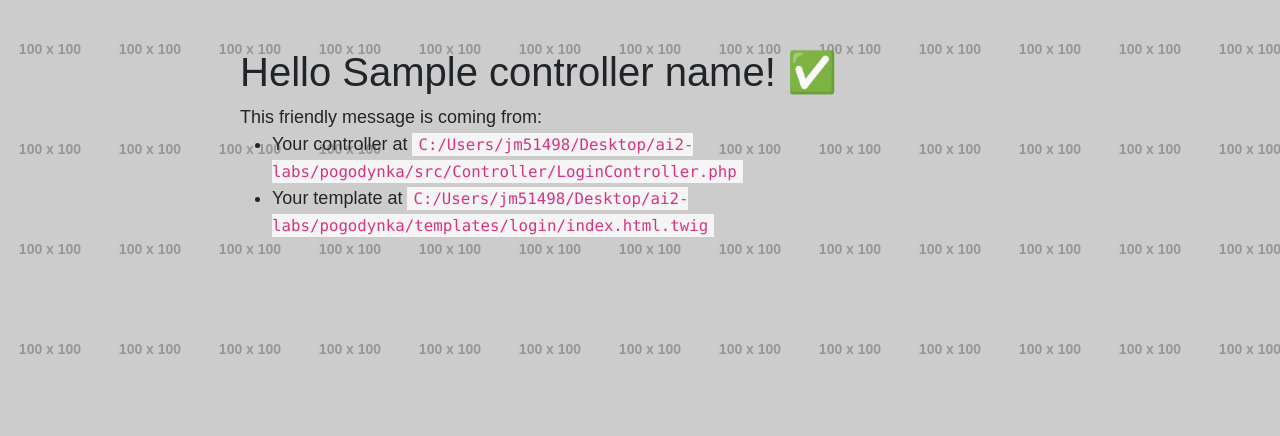
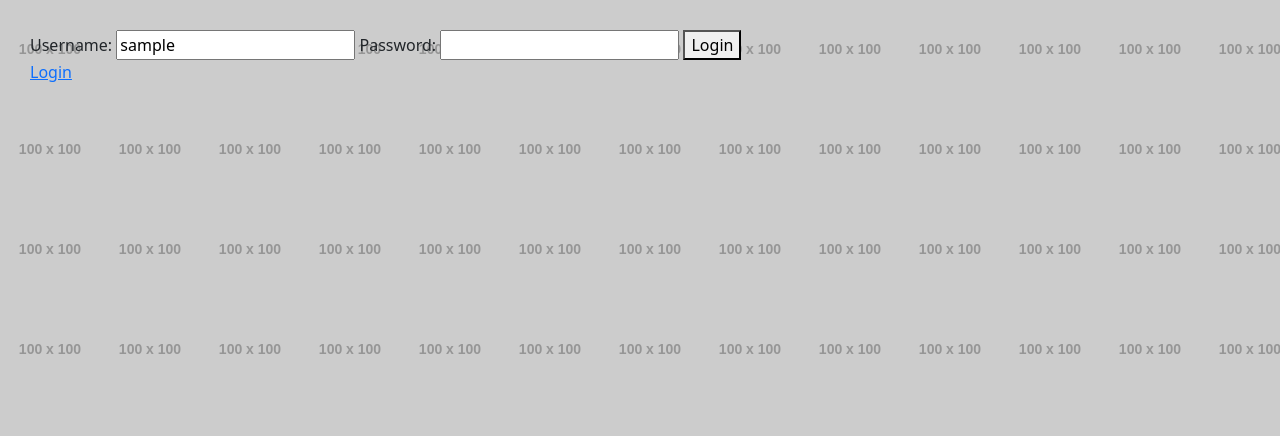
Before and after one commit to mjedraszek51498/ai2-pogodynka, a Symfony app: template templates/login/index.html.twig in a window 1280 px wide. Shown: the top 436 px of the page. Run offline with Twig, Linux system fonts and the light colour scheme; the template is opened without the code that fills it: most values are stand-ins (such as "Sample title", 1, 10 or a date in 2020); grey boxes labelled with a size stand in for pictures from a placeholder-image service; some libraries are stand-ins or nearby versions.

Commit message:
dokonczenie lab e

```diff
--- a/config/routes.yaml
+++ b/config/routes.yaml
@@ -3,3 +3,7 @@ controllers:
         path: ../src/Controller/
         namespace: App\Controller
     type: attribute
+
+app_logout:
+    path: /logout
+    methods: GET
--- a/src/Controller/LocationController.php
+++ b/src/Controller/LocationController.php
@@ -16,7 +16,7 @@ use Symfony\Component\Security\Http\Attribute\IsGranted;
 final class LocationController extends AbstractController
 {
     #[Route(name: 'app_location_index', methods: ['GET'])]
-    #[IsGranted('ROLE_ADMIN')]
+    #[IsGranted('ROLE_LOCATION_INDEX')]
     public function index(LocationRepository $locationRepository): Response
     {
         return $this->render('location/index.html.twig', [
--- a/templates/base.html.twig
+++ b/templates/base.html.twig
@@ -25,5 +25,12 @@
     </head>
     <body>
         {% block body %}{% endblock %}
+        {% if is_granted('ROLE_USER') %}
+            <a href="{{ path('app_logout') }}">Logout</a>
+        {% else %}
+            <a href="{{ path('app_login') }}">Login</a>
+        {% endif %}
+
+
     </body>
 </html>
--- a/templates/login/index.html.twig
+++ b/templates/login/index.html.twig
@@ -1,20 +1,22 @@
 {% extends 'base.html.twig' %}
 
-{% block title %}Hello LoginController!{% endblock %}
+{% block title %}LOGIN{% endblock %}
 
 {% block body %}
-<style>
-    .example-wrapper { margin: 1em auto; max-width: 800px; width: 95%; font: 18px/1.5 sans-serif; }
-    .example-wrapper code { background: #F5F5F5; padding: 2px 6px; }
-</style>
+    {% if error %}
+        <div>{{ error.messageKey|trans(error.messageData, 'security') }}</div>
+    {% endif %}
 
-<div class="example-wrapper">
-    <h1>Hello {{ controller_name }}! ✅</h1>
+    <form action="{{ path('app_login') }}" method="post">
+        <label for="username">Username:</label>
+        <input type="text" id="username" name="_username" value="{{ last_username }}"/>
 
-    This friendly message is coming from:
-    <ul>
-        <li>Your controller at <code>C:/Users/jm51498/Desktop/ai2-labs/pogodynka/src/Controller/LoginController.php</code></li>
-        <li>Your template at <code>C:/Users/jm51498/Desktop/ai2-labs/pogodynka/templates/login/index.html.twig</code></li>
-    </ul>
-</div>
+        <label for="password">Password:</label>
+        <input type="password" id="password" name="_password"/>
+
+        <button type="submit">Login</button>
+    </form>
+
+
+
 {% endblock %}
```
Also changed, not shown: src/Controller/LoginController.php (+8 -1 lines), 1 other file.
